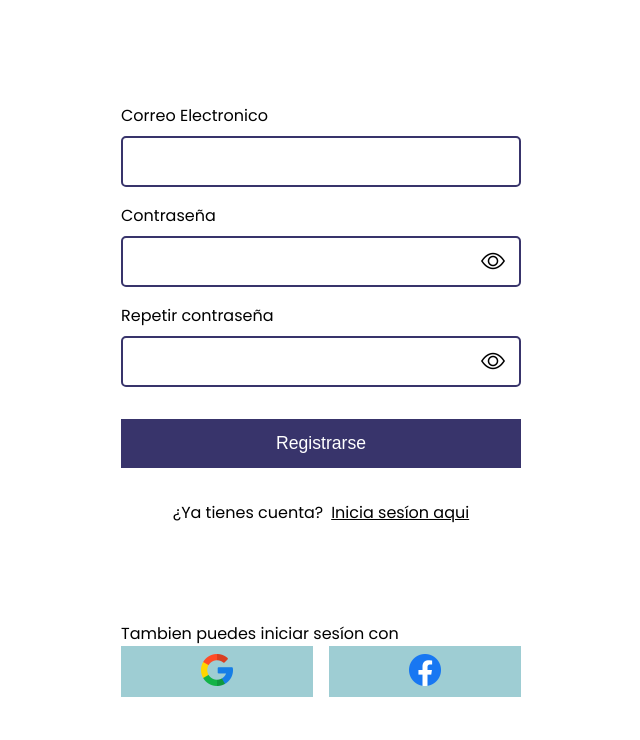
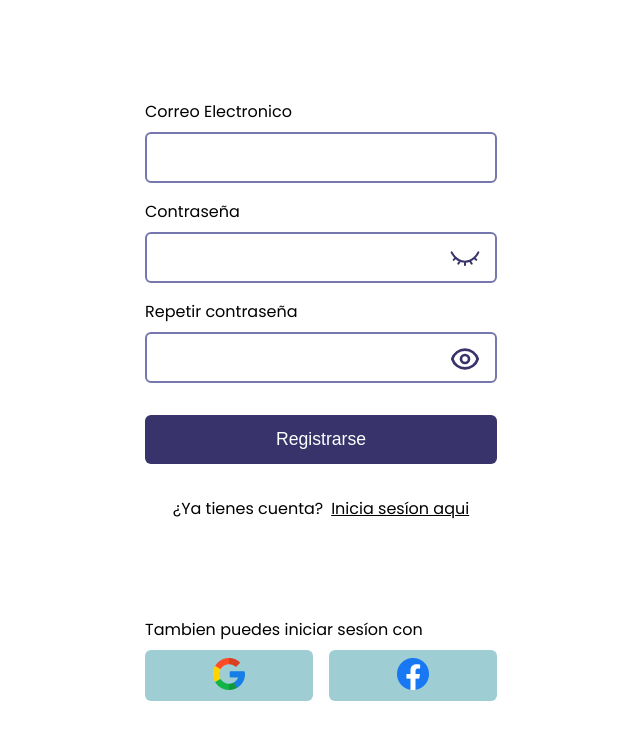
Before and after one commit to No-Country/c16-35-m-java, a React (Vite) app in the folder Client/: page /signup in a window 1280 px wide. Shown: the top 740 px of the page, without its empty margins (319-959 px from the left). Built offline with nearby package versions, Linux system fonts and the light colour scheme.

Commit message:
Cambios en el color del signup

```diff
--- a/Client/src/assets/SignUp/BotonesRedes.scss
+++ b/Client/src/assets/SignUp/BotonesRedes.scss
@@ -3,10 +3,11 @@
     align-items: center;
     gap: 1rem;
     & button{
-        width: 12rem;
+        width: 10.5rem;
         background-color: var(--color-tertiary);
         padding: 0.5rem 1rem;
         cursor: pointer;
+        border-radius: 6px;
     }
     & img{
         width: 2rem;
--- a/Client/src/assets/SignUp/SignUp.scss
+++ b/Client/src/assets/SignUp/SignUp.scss
@@ -17,23 +17,28 @@
         position: relative;
     }
     & input{
-        border: 2px solid var(--color-primary);
-        border-radius: 5px;
-        width:25rem;
+        border: 2px solid var(--color-cuartiary);
+        border-radius: 6px;
+        width:22rem;
         padding:1rem;
     }
     & span{
         position: absolute;
         top: 0.5rem;
         right: 1rem;
-
+        & img{
+            width: 2rem;
+            margin-top: 0.2rem;
+        }
         & i{
             font-size: 1.5rem;
+            font-weight: bold;
+            color: var(--color-cuartiary);
         }
     }
     & .btn-form {
         background-color: var(--color-primary);
-        width: 25rem;
+        width: 22rem;
         padding: 0.9rem;
         margin-top: 1.5rem;
         color: white;
@@ -42,6 +47,7 @@
         font-weight: 400;
         font-size: 1.1rem;
         transition: all 250ms ease;
+        border-radius: 6px;
     }
 
     & .signup-error{
@@ -59,5 +65,8 @@
     }
     & .form-opciones{
         margin-top: 6rem;
+        & p{
+            margin-bottom: 0.5rem;
+        }
     }
 }
--- a/Client/src/sass/abstracts/_variables.scss
+++ b/Client/src/sass/abstracts/_variables.scss
@@ -8,4 +8,5 @@
   --color-primary: #38346b;
   --color-secondary: #fccd88;
   --color-tertiary: #9ecdd3;
+  --color-cuartiary:#7678ad
 }
--- a/Client/src/views/SignUp/SignUp.jsx
+++ b/Client/src/views/SignUp/SignUp.jsx
@@ -3,6 +3,8 @@ import { useForm } from 'react-hook-form'
 import axios from 'axios'
 import { Link } from 'react-router-dom';
 import BotonesRedes from '../../components/Nav/Formulario/BotonesRedes';
+import EyePassword from '../../assets/eye-password.svg'
+import EyeRepeatPassword from '../../assets/eye-repeat-password.svg'
 
 const SignUp = () => {
   const { register, formState: { errors }, handleSubmit } = useForm({
@@ -39,7 +41,7 @@ const SignUp = () => {
             <input
             {...register('password',{required: true, minLength:8})}
             type="password" name='password' />
-            <span><i class="bi bi-eye"></i></span>
+            <span><img src={EyePassword} alt="Icono" /></span>
           </div>
           <div className='signup-error'>
             {errors.password?.type === 'required' && <p>El campo contraseña es requerido</p>}
@@ -51,7 +53,7 @@ const SignUp = () => {
             <input
             {...register('password',{required: true, minLength:8})}
             type="password" name='password' />
-            <span><i class="bi bi-eye"></i></span>
+            <span><img src={EyeRepeatPassword} alt="Icono" /></span>
           </div>
           <div className='signup-error'>
             {errors.password?.type === 'required' && <p>El campo contraseña es requerido</p>}
```
Also changed, not shown: Client/src/assets/eye-password.svg (added), Client/src/assets/eye-repeat-password.svg (added).
